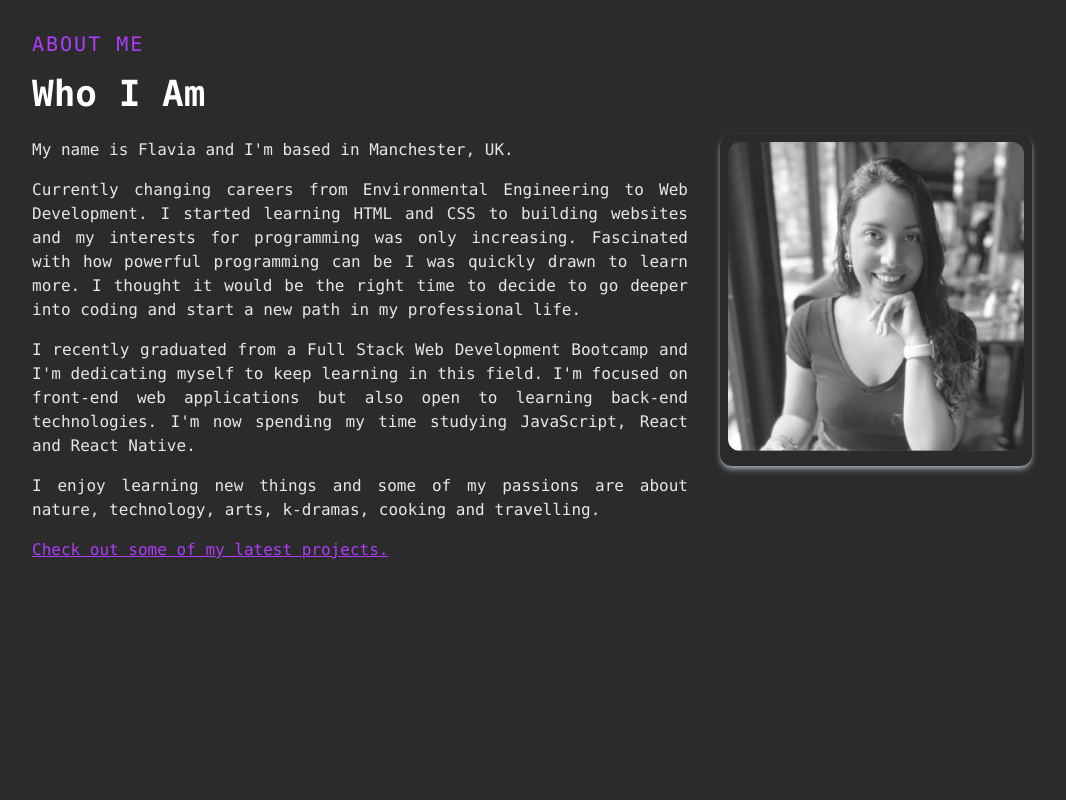
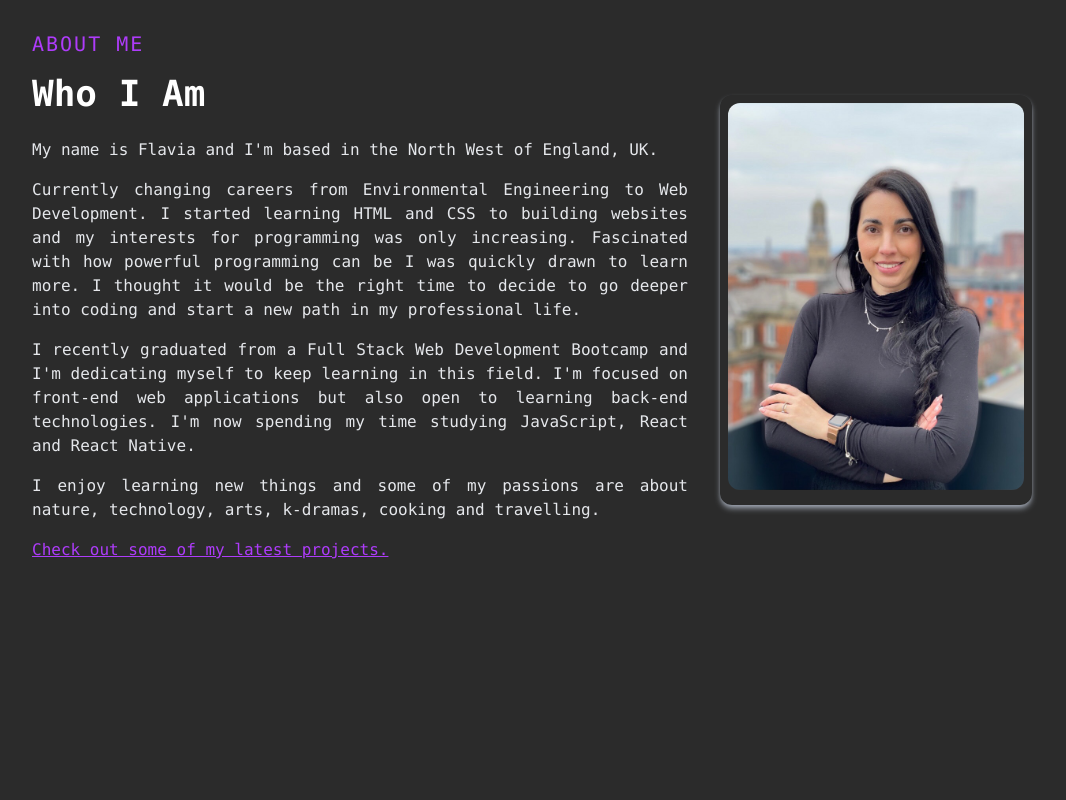
Before and after one commit to flaviahotts/portfolio, a Next.js app: page / in a window 1280 px wide. Shown: the part 900-1700 px from the top of the page, without its empty margins (108-1174 px from the left). Built offline with nearby package versions, Linux system fonts and the light colour scheme.

Commit message:
info and photo changes

```diff
--- a/components/About.jsx
+++ b/components/About.jsx
@@ -3,7 +3,7 @@ import React from 'react';
 import Image from 'next/image';
 import Link from 'next/link';
 // import AboutImg from '../public/assets/about.jpg';
-import FlaviaProfile from '../public/assets/flavia.JPG'
+import FlaviaProfile from '../public/assets/flavia2.jpeg'
 
 const About = () => {
   return (
@@ -15,7 +15,7 @@ const About = () => {
           </p>
           <h2 className='py-4'>Who I Am</h2>
           <p className='text-justify py-2 text-gray-200'>
-          My name is Flavia and I'm based in Manchester, UK.
+          My name is Flavia and I'm based in the North West of England, UK.
           </p>
           <p className='text-justify py-2 text-gray-200'>
             Currently changing careers from Environmental Engineering to Web Development.
```
Also changed, not shown: public/assets/flavia2.jpeg (added).
